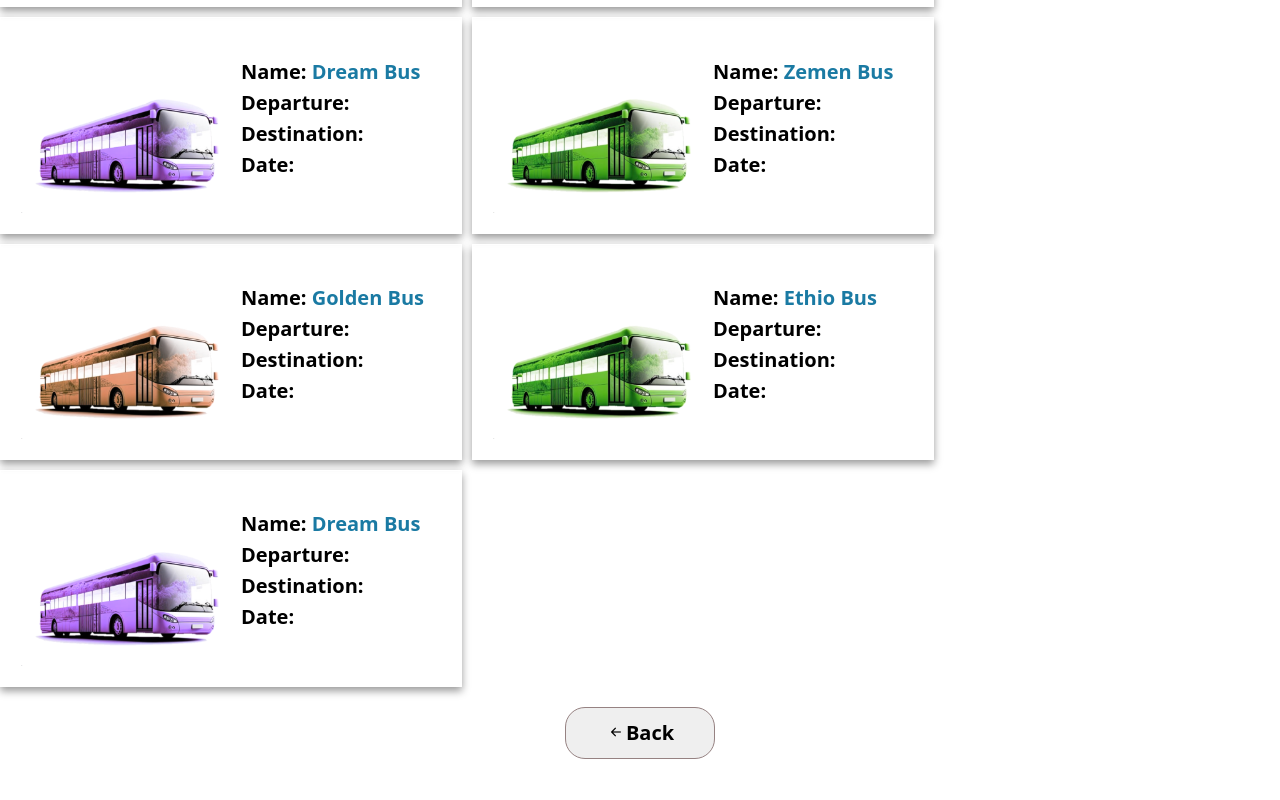
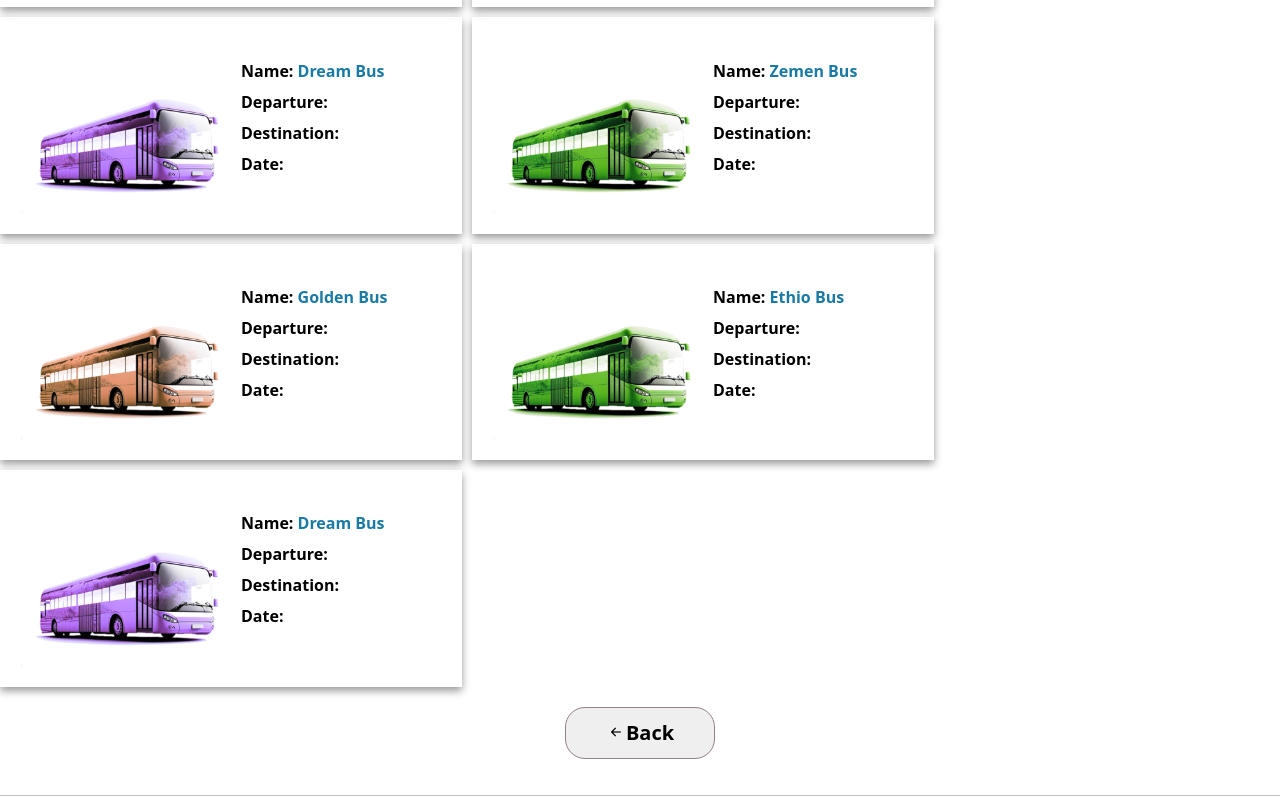
Before and after one commit to yabuz87/teguazth-Frontend, a React (Vite) app: page /avail in a window 1280 px wide. Shown: the part 360-1160 px from the top of the page. Before the commit the page ends 1139 px from the top, so only its background shows below. Built offline with nearby package versions, Linux system fonts and the light colour scheme.

Commit message:
"Added Footer component to BusList and FillForm components, and updated FillForm.css to scope p tag styling to .FillForm-container"

```diff
--- a/src/components/BuseList/BusList.jsx
+++ b/src/components/BuseList/BusList.jsx
@@ -4,6 +4,7 @@
 import { busObj } from "../../assets/availableList.js";
 import { AppContext } from '../Context.jsx';
 import "./BusList.css";
+import Footer from '../footer/Footer.jsx';
 const BusList = () => {
   const navigate=useNavigate();
   const { init, timeD, destination, setBusId } = useContext(AppContext);
@@ -24,6 +25,7 @@
   }
 
   return (
+    <div>
     <div className="available-bus">
       <div>
         <h1>Available Buses</h1>
@@ -45,6 +47,8 @@
         </div>
       </div>
     </div>
+    <Footer/>
+    </div>
   );
 }
 
--- a/src/components/FillForm/FillForm.css
+++ b/src/components/FillForm/FillForm.css
@@ -49,7 +49,7 @@
     padding:5px;
     width:100%;
 }
-p{
+.FillForm-container p{
     font-size: 20px;
     font-weight: 400;
 }
--- a/src/components/FillForm/FillForm.jsx
+++ b/src/components/FillForm/FillForm.jsx
@@ -3,7 +3,7 @@
 import { useNavigate } from 'react-router-dom';
 import { busObj } from '../../assets/availableList.js';
 import 'bootstrap-icons/font/bootstrap-icons.css';
-
+import Footer from "../footer/Footer.jsx"
 import { Fermatas } from "../../assets/fermatas"; // Ensure correct import
 import './FillForm.css';
 
@@ -79,7 +79,9 @@
           {}
       </div>
     </div>
+    <Footer/>
     </div>
+
   );
 };
 
```
